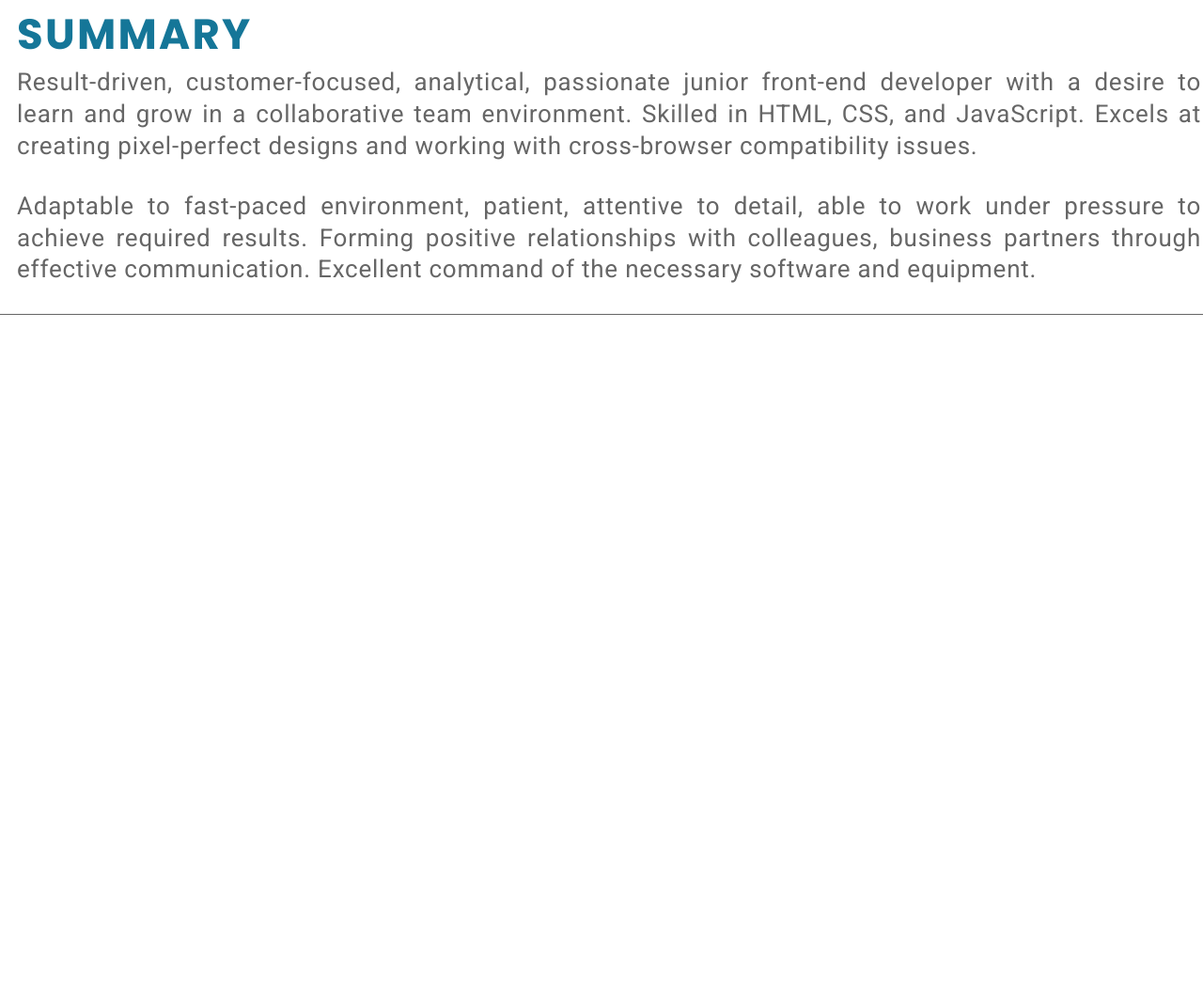
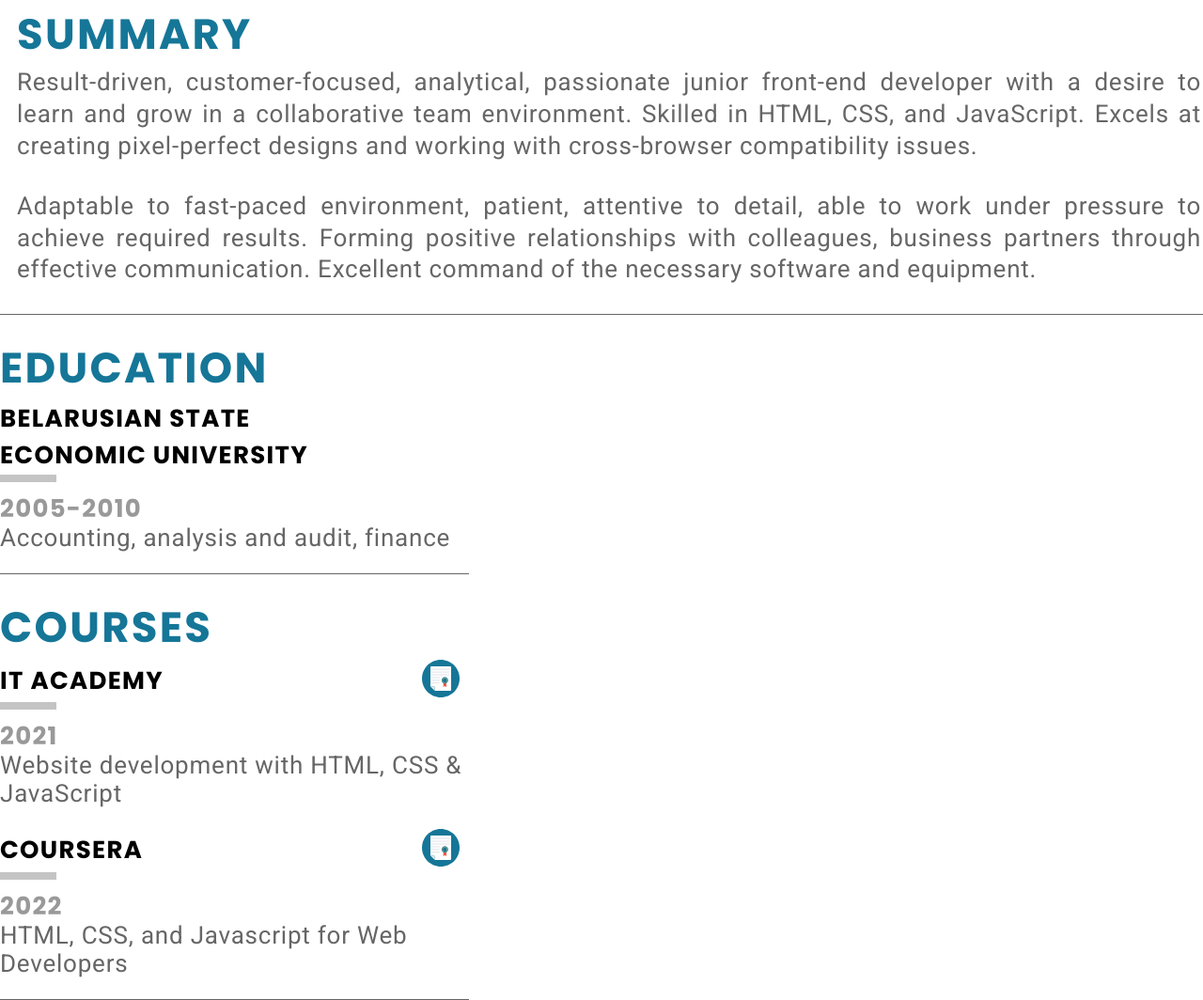
Before and after one commit to Irina0313/rsschool-cv, a plain HTML site: page index.html in a window 1280 px wide. Shown: the part 574-1638 px from the top of the page at 94% size. Before the commit the page ends 909 px from the top, so only its background shows below. Drawn offline with Linux system fonts and the light colour scheme.

Commit message:
add courses section

```diff
--- a/css/style.css
+++ b/css/style.css
@@ -9,9 +9,13 @@
    scroll-behavior: smooth;
 }
 
+a {
+   text-decoration: none;
+}
 a:hover {
 cursor: pointer;
 color: #666666;
+
 }
 
 .container{
@@ -41,7 +45,6 @@ color: #666666;
    letter-spacing: 0.05em;
    text-transform: uppercase;
    color: #157698;
-   text-decoration: none;
    padding: 0;
    line-height: 50px;
    transition: .3s;
@@ -125,10 +128,6 @@ color: #333333;
    vertical-align: middle;
 }
 
-.profile-into-contacts-section li a{
-   text-decoration: none;
-}
-
 .profile-into-contacts-section li img{
    margin: 0 20px 0 0;
 }
@@ -168,3 +167,83 @@ text-align: justify;
 .summary p{
    margin: 0 0 30px 0;
 }
+
+/*Main*/
+
+.main{
+   display: flex;
+   flex-wrap: wrap;
+}
+.column-left{
+   width: 39%;
+}
+.column-right{
+   box-sizing: border-box;
+   padding: 0 0 0 15px;
+   width: 61%;
+}
+.column .course{
+   display: flex;
+   justify-content: space-between;
+   align-items: center;
+
+}
+.course .sert{
+   margin: 0 10px 0 0;
+
+}
+.column .name{
+   margin: 0;
+   display: inline-flex;
+}
+
+.column .name a,
+.column .name{
+   font-family: 'Poppins';
+   font-weight: 700;
+   font-size: 26px;
+   line-height: 39px;
+   letter-spacing: 0.05em;
+   text-transform: uppercase;
+   color: #000000;
+
+}
+.column section{
+   margin: 23px 0 0 0;
+   border-bottom: 1px solid #666666;
+}
+.column .year{
+
+   position: relative;
+   font-family: 'Poppins';
+   font-weight: 600;
+   font-size: 26px;
+   letter-spacing: 0.05em;
+   text-transform: uppercase;
+   color: #999999;
+   padding: 23px 0 0 0;
+}
+.column .year::before{
+   position:absolute;
+   content:"";
+   top:0;
+   left: 0;
+   width: 60px;
+   height: 1px;
+   border-bottom: 8px solid #C4C4C4;
+}
+
+.column .field a,
+.column .field{
+   font-family: 'Roboto';
+   font-weight: 400;
+   font-size: 26px;
+   line-height: 30px;
+   letter-spacing: 0.03em;
+   color: #666666;
+   padding: 0 0 23px 0;
+}
+
+.column .field img{
+   align-items:flex-end;
+}
--- a/index.html
+++ b/index.html
@@ -48,8 +48,8 @@
                   </li>
                   <li>
                      <img src="./assets/images/Linkedin.svg" alt="LinkedIn" width="36px" height="36px">
-                     <a href="https://www.linkedin.com/in/irina-konovalchuk"
-                        title="Visit LinkedIn">irina-konovalchuk</a>
+                     <a href="https://www.linkedin.com/in/irina-konovalchuk" title="Visit LinkedIn"
+                        target="_blank">irina-konovalchuk</a>
                   </li>
                </ul>
                <ul class="profile-into-contacts-section">
@@ -78,6 +78,40 @@
             </p>
          </div>
       </article>
+      <div class="main">
+         <div class="column-left column">
+            <section>
+               <h2 class="subtitle" id="education">Education</h2>
+               <p class="name"><a href="http://bseu.by/" target="_blank">Belarusian State <br> Economic University</a>
+               </p>
+               <p class="year">2005-2010</p>
+               <p class="field">Accounting, analysis and audit, finance</p>
+            </section>
+            <section>
+               <h2 class="subtitle" id="courses">Courses</h2>
+               <div class="course">
+                  <p class="name"><a href="https://www.it-academy.by/" target="_blank">IT Academy</a></p>
+                  <a href="https://drive.google.com/file/d/19uxy0JIZ5CLijG4VZeurJkSpTB8PbXcN/view?usp=share_link"
+                     class="sert" target="_blank"><img src="./assets/images/Certificate.svg" alt="Sertificate link"
+                        width="40px" height="40px"></a>
+               </div>
+               <p class="year">2021</p>
+               <p class="field"><a href="https://www.it-academy.by/course/front-end-developer/" target="_blank">Website
+                     development with HTML, CSS & JavaScript</a></p>
+               <div class="course">
+                  <p class="name"><a href="https://www.coursera.org/" target="_blank">Coursera</a></p>
+                  <a href="https://www.coursera.org/account/accomplishments/certificate/8D9VH2LH3AM9" class="sert"
+                     target="_blank"><img src="./assets/images/Certificate.svg" alt="Sertificate link" width="40px"
+                        height="40px"></a>
+               </div>
+               <p class="year">2022</p>
+               <p class="field"><a href="https://www.coursera.org/learn/html-css-javascript-for-web-developers"
+                     target="_blank">HTML,
+                     CSS, and Javascript for Web Developers</a></p>
+            </section>
+         </div>
+         <div class="column-right column"></div>
+      </div>
 
 
 
```
Also changed, not shown: assets/images/Certificate.svg (added). Lines whose indentation alone changed are shown as unchanged.
